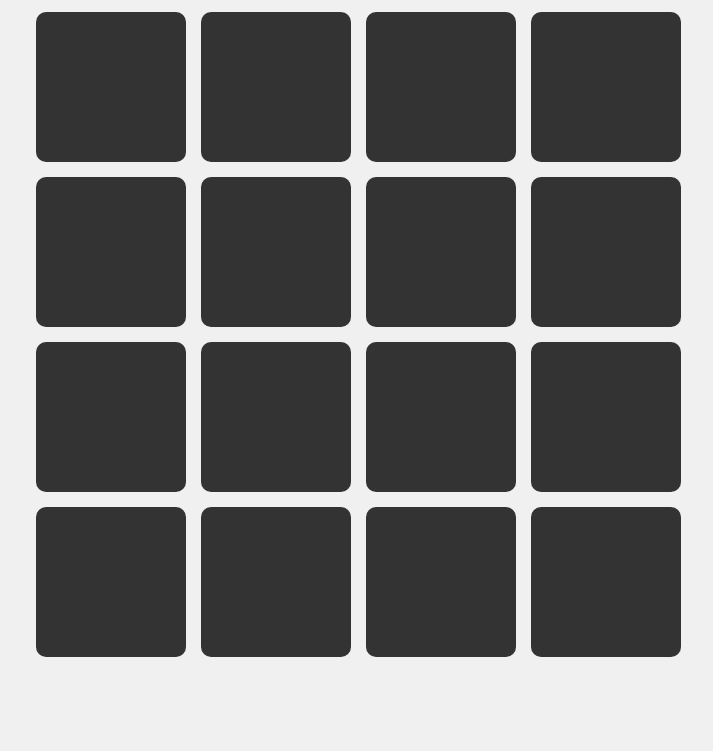
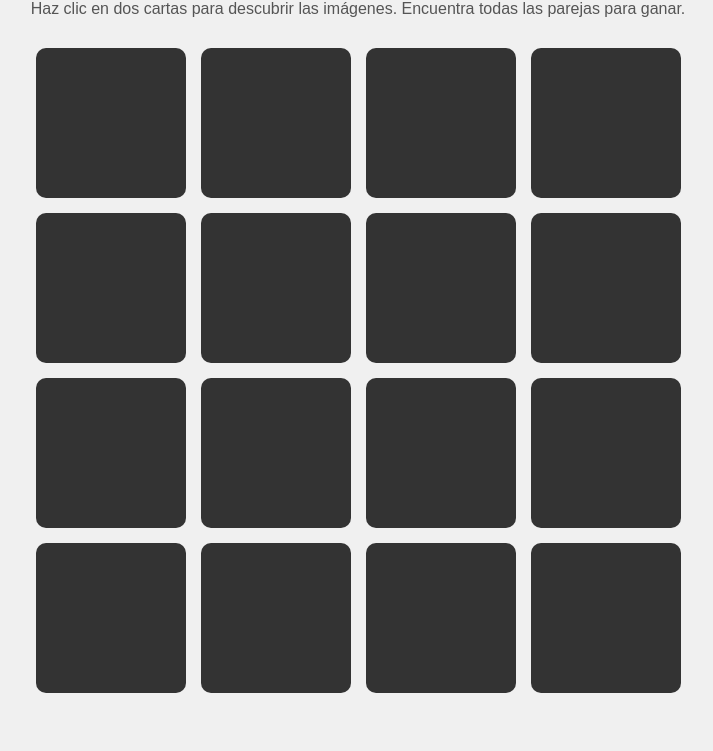
Before and after one commit to Aleaguilera-a/memorycards, a plain HTML site: page index.html in a window 1280 px wide. Shown: the part 97-848 px from the top of the page, without its empty margins (282-995 px from the left). Before the commit the page ends 800 px from the top, so only its background shows below. Drawn offline with Linux system fonts and the light colour scheme.

Commit message:
Update index.html
grandes cambios

```diff
--- a/index.html
+++ b/index.html
@@ -8,13 +8,22 @@
       font-family: sans-serif;
       background: #f0f0f0;
       text-align: center;
+      padding: 20px;
+    }
+    h1 {
+      margin-bottom: 10px;
+    }
+    .instructions {
+      font-size: 1rem;
+      color: #555;
+      margin-bottom: 30px;
     }
     .game-board {
       display: grid;
       grid-template-columns: repeat(4, 150px);
       gap: 15px;
       justify-content: center;
-      margin-top: 50px;
+      margin-bottom: 30px;
     }
     .card {
       width: 150px;
@@ -49,22 +58,22 @@
     .card.matched .cover {
       display: none;
     }
+    .success-message {
+      font-size: 1.2rem;
+      color: #4caf50;
+      font-weight: bold;
+      display: none;
+    }
   </style>
 </head>
 <body>
   <h1>🧠 Memory Match</h1>
+  <div class="instructions">Haz clic en dos cartas para descubrir las imágenes. Encuentra todas las parejas para ganar.</div>
   <div class="game-board" id="board"></div>
+  <div class="success-message" id="success">🎉 ¡Felicitaciones! Has encontrado todas las parejas.</div>
 
   <script>
-    const imagePaths = [
-      'https://i.postimg.cc/Bn2T6JMP/IMG-20240205-085154149-HDR-AE.jpg',
-      'https://i.postimg.cc/jqWpBgbF/IMG-20240501-210409342-AE.jpg',
-      'https://i.postimg.cc/Bt9czQ04/IMG-20240728-140814070-HDR-AE.jpg',
-      'https://i.postimg.cc/x8b3gNB6/IMG-20241031-210535338.jpg',
-      'https://i.postimg.cc/pTSBDJc9/IMG-20250209-183141812.jpg',
-      'https://i.postimg.cc/ZY1Gm8YK/IMG-20250223-094104898.jpg',
-      'https://i.postimg.cc/kXKkg2DN/IMG-20250308-173619704.jpg',
-      'https://i.postimg.cc/g0k5s4s4/IMG-20250819-195608268-AE.jpg',
+    const originalImages = [
       'https://i.postimg.cc/Bn2T6JMP/IMG-20240205-085154149-HDR-AE.jpg',
       'https://i.postimg.cc/jqWpBgbF/IMG-20240501-210409342-AE.jpg',
       'https://i.postimg.cc/Bt9czQ04/IMG-20240728-140814070-HDR-AE.jpg',
@@ -75,12 +84,13 @@
       'https://i.postimg.cc/g0k5s4s4/IMG-20250819-195608268-AE.jpg'
     ];
 
-    const shuffled = imagePaths.sort(() => 0.5 - Math.random());
+    const imagePaths = [...originalImages, ...originalImages].sort(() => 0.5 - Math.random());
     const board = document.getElementById('board');
+    const successMessage = document.getElementById('success');
     let flippedCards = [];
     let matchedCount = 0;
 
-    shuffled.forEach((imgSrc, index) => {
+    imagePaths.forEach((imgSrc, index) => {
       const card = document.createElement('div');
       card.classList.add('card');
       card.dataset.image = imgSrc;
@@ -110,7 +120,9 @@
           b.classList.add('matched');
           matchedCount += 2;
           if (matchedCount === imagePaths.length) {
-            setTimeout(() => alert('¡Ganaste!'), 300);
+            setTimeout(() => {
+              successMessage.style.display = 'block';
+            }, 300);
           }
         } else {
           setTimeout(() => {
```
